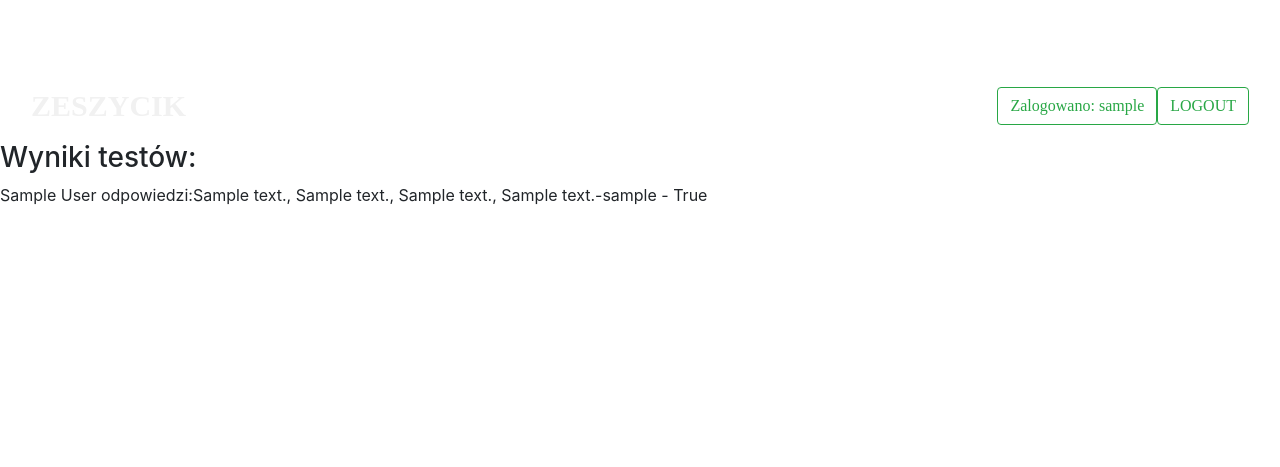
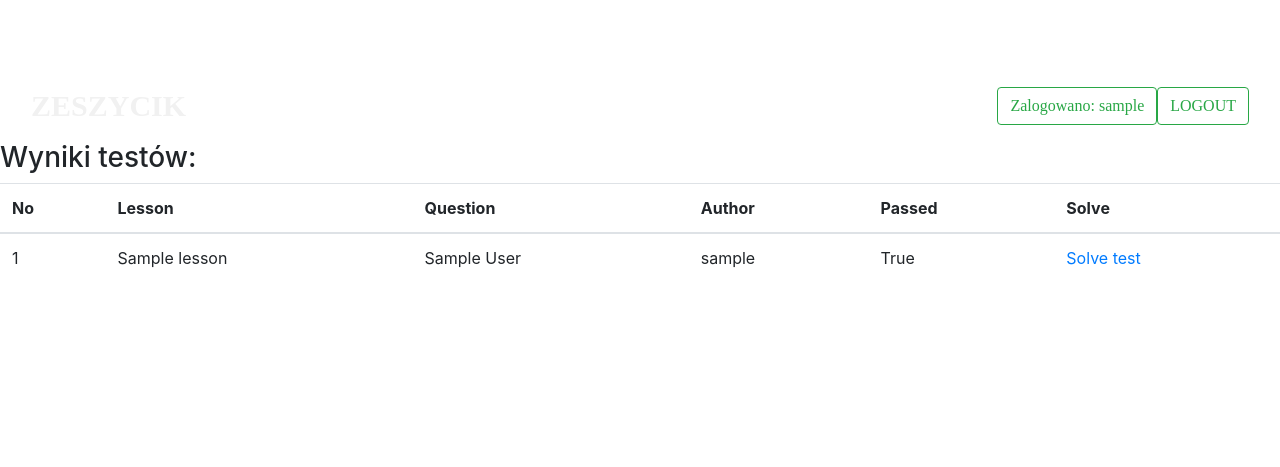
Before and after one commit to slawekpl81/zeszycik, a Django app: page /exams in a window 1280 px wide. Shown: the top 467 px of the page. Run offline with Django 3.2, Linux system fonts and the light colour scheme; a user stored in the database is signed in; tables that the repository leaves empty hold one stand-in row (values such as "Sample post"); some libraries are stand-ins or nearby versions.

Commit message:
solve test 50%ready

```diff
--- a/school/models.py
+++ b/school/models.py
@@ -61,7 +61,8 @@ class StudentTest(models.Model):
     answer_4 = models.CharField(max_length=150, default='')
 
     def __str__(self):
-        return f'{self.question[:30]} odpowiedzi:{self.answer_1}, {self.answer_2}, {self.answer_3}, {self.answer_4}'
+        return f'{self.lesson.name}-{self.question[:30]}'
+
 
 
 class Exam(models.Model):
--- a/school/templates/exam_list.html
+++ b/school/templates/exam_list.html
@@ -6,11 +6,44 @@
 {% block content %}
     <link rel="stylesheet" type="text/css" href="{% static 'css/index.css' %}">
     <h3>Wyniki testów:</h3>
-    {% if exams %}
+
+
+        <div class=" table table-responsive-md">
+      <table class="table">
+          <thead>
+            <th scope="col">No</th>
+            <th scope="col">Lesson</th>
+            <th scope="col">Question</th>
+            <th scope="col">Author</th>
+            <th scope="col">Passed</th>
+            <th scope="col">Solve</th>
+          </thead>
+          <tbody>
+              {% if exams %}
         {% for exam in exams %}
-            <p>{{ exam.test }}-{{ exam }}
+            <tr>
+            <td>{{ forloop.counter }}</td>
+            <td>{{ exam.test.lesson.name }}</td>
+                <td>{{ exam.test.question }}</td>
+                <td>{{ exam.test.author }}</td>
+                <td>{{ exam.passed }}</td>
+           <td> <a href="{% url 'studenttest_solve_update' exam.pk %}">Solve test</a></td>
+             </tr>
         {% endfor %}
+
+
     {% endif %}
+
+          </tbody>
+      </table>
+          </div>
+
+
+
+
+
+
+
 
 
 {% endblock content %}
--- a/school/templates/studenttest_solve.html
+++ b/school/templates/studenttest_solve.html
@@ -4,7 +4,7 @@
 <link rel="stylesheet" href="{% static 'css/index.css' %}">
 
 {% block content %}
-    <h1>Wybierz poprawną odpowiedź:</h1>
+    <h1>Select test:</h1>
     <form  method="post">
         {% csrf_token %}
         <table>
--- a/school/views.py
+++ b/school/views.py
@@ -154,6 +154,20 @@ class StudentTestSolveView(CreateView):
         form['user'] = self.request.user.username
         return form
 
+
+class StudentTestSolveUpdateView(UpdateView):
+    template_name = 'studenttest_solve_update.html'
+    model = Exam
+    form_class = StudentTestSolveUpdateForm
+    success_url = reverse_lazy('exams')
+
+    def get_context_data(self, **kwargs):
+        context = super(StudentTestSolveUpdateView, self).get_context_data(**kwargs)
+        context['test'] = StudentTest.objects.filter(id=self.object.test.id)
+        print(f'test!!!-{context["test"]}')
+        return context
+
+
 class ExamListView(ListView):
     template_name = 'exam_list.html'
     model = Exam
@@ -170,8 +184,6 @@ class LibraryView(ListView):
     template_name = 'library.html'
     model = Lesson
     context_object_name = 'books'
-    # def get_queryset(self):
-    #     return Lesson.objects.all().values_list('data', flat=True)
 # ============================================================================================
 def teacher(request):
     return render(request, 'teacher.html', {})
--- a/zeszycik/urls.py
+++ b/zeszycik/urls.py
@@ -55,7 +55,8 @@ urlpatterns = [
     path('studenttest/update/<pk>', StudentTestUpdateView.as_view(), name='studenttest_update'),
     path('studenttest/delete/<pk>', StudentTestDeleteView.as_view(), name='studenttest_delete'),
     path('studenttest/create',      StudentTestCreateView.as_view(), name='studenttest_create'),
-    path('studenttest/solve',       StudentTestSolveView.as_view(),  name='studenttest_solve'),
+    path('studenttest/solve',       StudentTestSolveView.as_view(), name='studenttest_solve'),
+    path('studenttest/solve/<pk>',  StudentTestSolveUpdateView.as_view(),  name='studenttest_solve_update'),
     path('exams',                   ExamListView.as_view(),  name='exams'),
 
     path('calendar', CalendarView.as_view(), name='calendar'),
```
Also changed, not shown: school/forms.py (+12 -2 lines).
